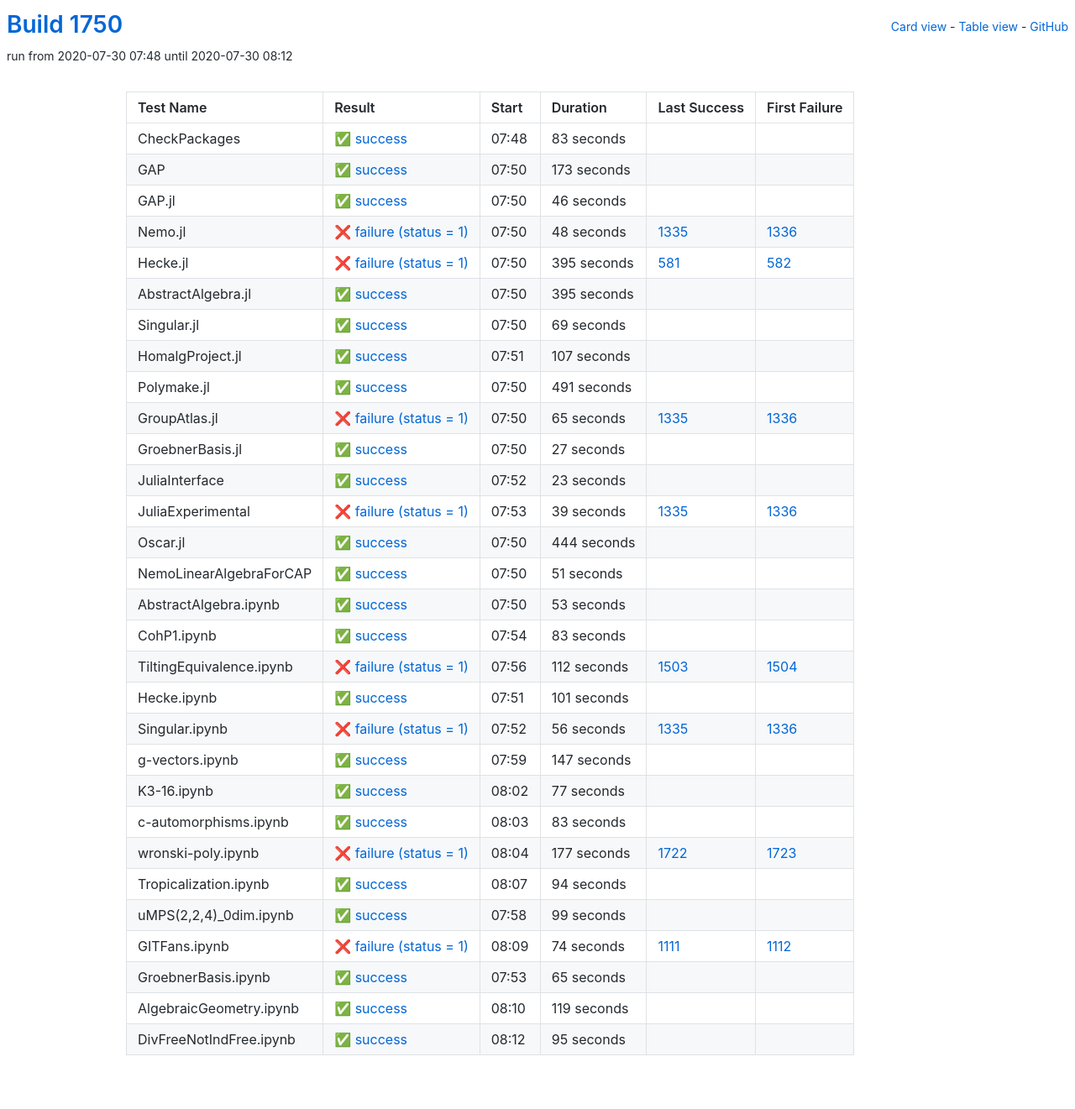
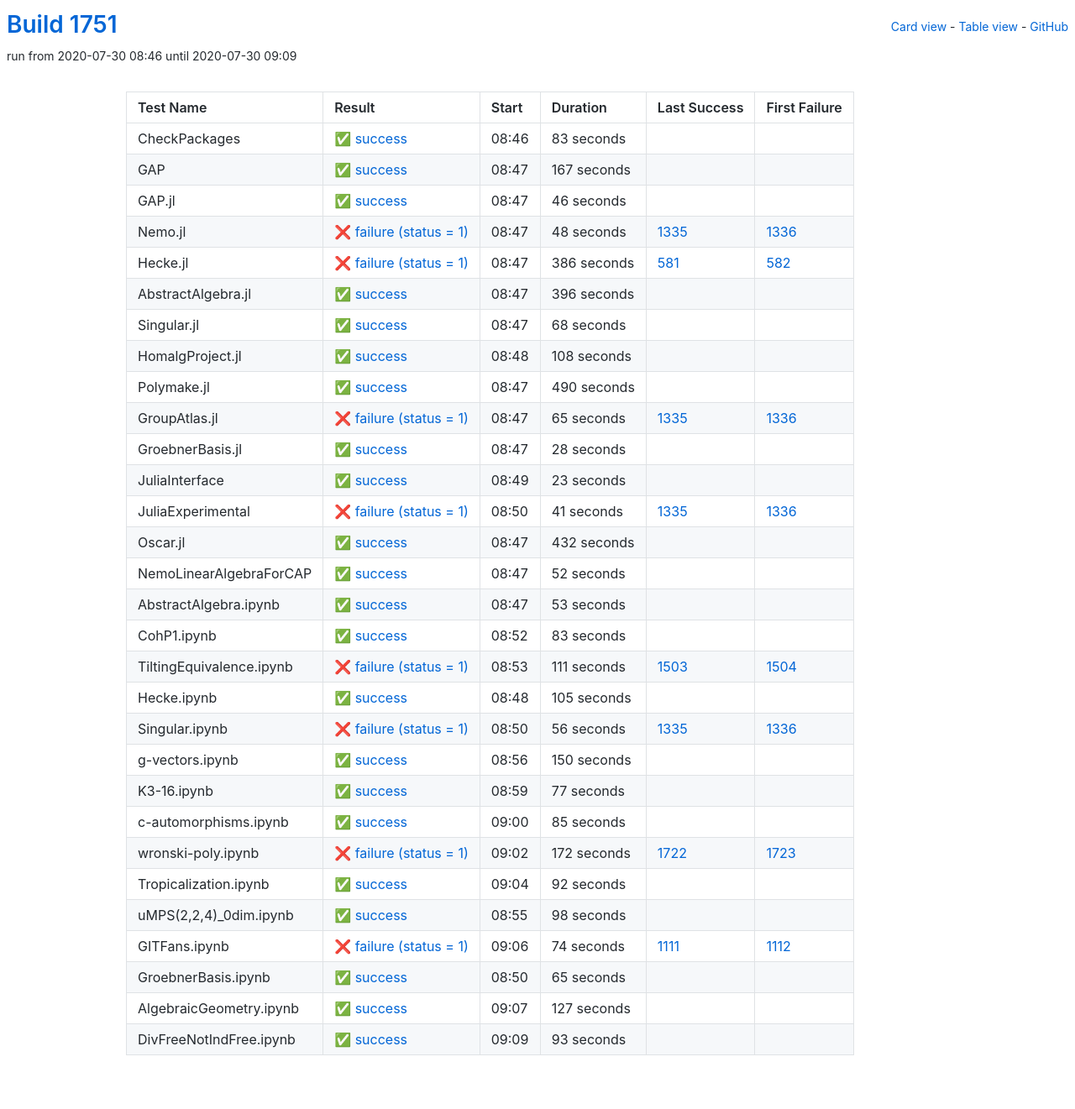
Before and after one commit to oscar-system/oscar-ci-status-1.4, a Jekyll site: the page built from table.html, in a window 1280 px wide. Shown: the whole page at 84% size. Built offline with Jekyll 4.4.1, drawn with Linux system fonts in a browser that asks for light colours.

Commit message:
Build #1751

```diff
--- a/_data/ci.yml
+++ b/_data/ci.yml
@@ -1,6 +1,6 @@
 ---
-build: 1750
-build_url: https://oscarci.mathematik.uni-kl.de/job/oscar-julia-1.4/1750/
+build: 1751
+build_url: https://oscarci.mathematik.uni-kl.de/job/oscar-julia-1.4/1751/
 job: oscar-julia-1.4
 organization: oscar-system
 repo: oscar-ci-status-1.4
@@ -8,8 +8,8 @@ repourl: https://github.com/oscar-system/oscar-ci-status-1.4
 tests:
 - name: CheckPackages
   id: checkpackages
-  log: https://oscarci.mathematik.uni-kl.de/job/oscar-julia-1.4/1750/artifact/logs/build-1750/CheckPackages.log
-  start: 2020-07-30 07:48
+  log: https://oscarci.mathematik.uni-kl.de/job/oscar-julia-1.4/1751/artifact/logs/build-1751/CheckPackages.log
+  start: 2020-07-30 08:46
   success: true
   exitcode: 0
   status: success
@@ -20,20 +20,20 @@ tests:
   first_failure_url:
 - name: GAP
   id: gap
-  log: https://oscarci.mathematik.uni-kl.de/job/oscar-julia-1.4/1750/artifact/logs/build-1750/GAP.log
-  start: 2020-07-30 07:50
+  log: https://oscarci.mathematik.uni-kl.de/job/oscar-julia-1.4/1751/artifact/logs/build-1751/GAP.log
+  start: 2020-07-30 08:47
   success: true
   exitcode: 0
   status: success
-  duration: 173
+  duration: 167
   last_success: false
   last_success_url:
   first_failure: false
   first_failure_url:
 - name: GAP.jl
   id: gap-jl
-  log: https://oscarci.mathematik.uni-kl.de/job/oscar-julia-1.4/1750/artifact/logs/build-1750/GAP.jl.log
-  start: 2020-07-30 07:50
+  log: https://oscarci.mathematik.uni-kl.de/job/oscar-julia-1.4/1751/artifact/logs/build-1751/GAP.jl.log
+  start: 2020-07-30 08:47
   success: true
   exitcode: 0
   status: success
@@ -44,8 +44,8 @@ tests:
   first_failure_url:
 - name: Nemo.jl
   id: nemo-jl
-  log: https://oscarci.mathematik.uni-kl.de/job/oscar-julia-1.4/1750/artifact/logs/build-1750/Nemo.jl.log
-  start: 2020-07-30 07:50
+  log: https://oscarci.mathematik.uni-kl.de/job/oscar-julia-1.4/1751/artifact/logs/build-1751/Nemo.jl.log
+  start: 2020-07-30 08:47
   success: false
   exitcode: 1
   status: failure
@@ -56,68 +56,68 @@ tests:
   first_failure_url: https://oscarci.mathematik.uni-kl.de/job/oscar-julia-1.4/1336/
 - name: Hecke.jl
   id: hecke-jl
-  log: https://oscarci.mathematik.uni-kl.de/job/oscar-julia-1.4/1750/artifact/logs/build-1750/Hecke.jl.log
-  start: 2020-07-30 07:50
+  log: https://oscarci.mathematik.uni-kl.de/job/oscar-julia-1.4/1751/artifact/logs/build-1751/Hecke.jl.log
+  start: 2020-07-30 08:47
   success: false
   exitcode: 1
   status: failure
-  duration: 395
+  duration: 386
   last_success: 581
   last_success_url: https://oscarci.mathematik.uni-kl.de/job/oscar-julia-1.4/581/
   first_failure: 582
   first_failure_url: https://oscarci.mathematik.uni-kl.de/job/oscar-julia-1.4/582/
 - name: AbstractAlgebra.jl
   id: abstractalgebra-jl
-  log: https://oscarci.mathematik.uni-kl.de/job/oscar-julia-1.4/1750/artifact/logs/build-1750/AbstractAlgebra.jl.log
-  start: 2020-07-30 07:50
+  log: https://oscarci.mathematik.uni-kl.de/job/oscar-julia-1.4/1751/artifact/logs/build-1751/AbstractAlgebra.jl.log
+  start: 2020-07-30 08:47
   success: true
   exitcode: 0
   status: success
-  duration: 395
+  duration: 396
   last_success: false
   last_success_url:
   first_failure: false
   first_failure_url:
 - name: Singular.jl
   id: singular-jl
-  log: https://oscarci.mathematik.uni-kl.de/job/oscar-julia-1.4/1750/artifact/logs/build-1750/Singular.jl.log
-  start: 2020-07-30 07:50
+  log: https://oscarci.mathematik.uni-kl.de/job/oscar-julia-1.4/1751/artifact/logs/build-1751/Singular.jl.log
+  start: 2020-07-30 08:47
   success: true
   exitcode: 0
   status: success
-  duration: 69
+  duration: 68
   last_success: false
   last_success_url:
   first_failure: false
   first_failure_url:
 - name: HomalgProject.jl
   id: homalgproject-jl
-  log: https://oscarci.mathematik.uni-kl.de/job/oscar-julia-1.4/1750/artifact/logs/build-1750/HomalgProject.jl.log
-  start: 2020-07-30 07:51
+  log: https://oscarci.mathematik.uni-kl.de/job/oscar-julia-1.4/1751/artifact/logs/build-1751/HomalgProject.jl.log
+  start: 2020-07-30 08:48
   success: true
   exitcode: 0
   status: success
-  duration: 107
+  duration: 108
   last_success: false
   last_success_url:
   first_failure: false
   first_failure_url:
 - name: Polymake.jl
   id: polymake-jl
-  log: https://oscarci.mathematik.uni-kl.de/job/oscar-julia-1.4/1750/artifact/logs/build-1750/Polymake.jl.log
-  start: 2020-07-30 07:50
+  log: https://oscarci.mathematik.uni-kl.de/job/oscar-julia-1.4/1751/artifact/logs/build-1751/Polymake.jl.log
+  start: 2020-07-30 08:47
   success: true
   exitcode: 0
   status: success
-  duration: 491
+  duration: 490
   last_success: false
   last_success_url:
   first_failure: false
   first_failure_url:
 - name: GroupAtlas.jl
   id: groupatlas-jl
-  log: https://oscarci.mathematik.uni-kl.de/job/oscar-julia-1.4/1750/artifact/logs/build-1750/GroupAtlas.jl.log
-  start: 2020-07-30 07:50
+  log: https://oscarci.mathematik.uni-kl.de/job/oscar-julia-1.4/1751/artifact/logs/build-1751/GroupAtlas.jl.log
+  start: 2020-07-30 08:47
   success: false
   exitcode: 1
   status: failure
@@ -128,20 +128,20 @@ tests:
   first_failure_url: https://oscarci.mathematik.uni-kl.de/job/oscar-julia-1.4/1336/
 - name: GroebnerBasis.jl
   id: groebnerbasis-jl
-  log: https://oscarci.mathematik.uni-kl.de/job/oscar-julia-1.4/1750/artifact/logs/build-1750/GroebnerBasis.jl.log
-  start: 2020-07-30 07:50
+  log: https://oscarci.mathematik.uni-kl.de/job/oscar-julia-1.4/1751/artifact/logs/build-1751/GroebnerBasis.jl.log
+  start: 2020-07-30 08:47
   success: true
   exitcode: 0
   status: success
-  duration: 27
+  duration: 28
   last_success: false
   last_success_url:
   first_failure: false
   first_failure_url:
 - name: JuliaInterface
   id: juliainterface
-  log: https://oscarci.mathematik.uni-kl.de/job/oscar-julia-1.4/1750/artifact/logs/build-1750/JuliaInterface.log
-  start: 2020-07-30 07:52
+  log: https://oscarci.mathematik.uni-kl.de/job/oscar-julia-1.4/1751/artifact/logs/build-1751/JuliaInterface.log
+  start: 2020-07-30 08:49
   success: true
   exitcode: 0
   status: success
@@ -152,44 +152,44 @@ tests:
   first_failure_url:
 - name: JuliaExperimental
   id: juliaexperimental
-  log: https://oscarci.mathematik.uni-kl.de/job/oscar-julia-1.4/1750/artifact/logs/build-1750/JuliaExperimental.log
-  start: 2020-07-30 07:53
+  log: https://oscarci.mathematik.uni-kl.de/job/oscar-julia-1.4/1751/artifact/logs/build-1751/JuliaExperimental.log
+  start: 2020-07-30 08:50
   success: false
   exitcode: 1
   status: failure
-  duration: 39
+  duration: 41
   last_success: 1335
   last_success_url: https://oscarci.mathematik.uni-kl.de/job/oscar-julia-1.4/1335/
   first_failure: 1336
   first_failure_url: https://oscarci.mathematik.uni-kl.de/job/oscar-julia-1.4/1336/
 - name: Oscar.jl
   id: oscar-jl
-  log: https://oscarci.mathematik.uni-kl.de/job/oscar-julia-1.4/1750/artifact/logs/build-1750/Oscar.jl.log
-  start: 2020-07-30 07:50
+  log: https://oscarci.mathematik.uni-kl.de/job/oscar-julia-1.4/1751/artifact/logs/build-1751/Oscar.jl.log
+  start: 2020-07-30 08:47
   success: true
   exitcode: 0
   status: success
-  duration: 444
+  duration: 432
   last_success: false
   last_success_url:
   first_failure: false
   first_failure_url:
 - name: NemoLinearAlgebraForCAP
   id: nemolinearalgebraforcap
-  log: https://oscarci.mathematik.uni-kl.de/job/oscar-julia-1.4/1750/artifact/logs/build-1750/NemoLinearAlgebraForCAP.log
-  start: 2020-07-30 07:50
+  log: https://oscarci.mathematik.uni-kl.de/job/oscar-julia-1.4/1751/artifact/logs/build-1751/NemoLinearAlgebraForCAP.log
+  start: 2020-07-30 08:47
   success: true
   exitcode: 0
   status: success
-  duration: 51
+  duration: 52
   last_success: false
   last_success_url:
   first_failure: false
   first_failure_url:
 - name: AbstractAlgebra.ipynb
   id: abstractalgebra-ipynb
-  log: https://oscarci.mathematik.uni-kl.de/job/oscar-julia-1.4/1750/artifact/logs/build-1750/AbstractAlgebra.ipynb.log
-  start: 2020-07-30 07:50
+  log: https://oscarci.mathematik.uni-kl.de/job/oscar-julia-1.4/1751/artifact/logs/build-1751/AbstractAlgebra.ipynb.log
+  start: 2020-07-30 08:47
   success: true
   exitcode: 0
   status: success
@@ -200,8 +200,8 @@ tests:
   first_failure_url:
 - name: CohP1.ipynb
   id: cohp1-ipynb
-  log: https://oscarci.mathematik.uni-kl.de/job/oscar-julia-1.4/1750/artifact/logs/build-1750/CohP1.ipynb.log
-  start: 2020-07-30 07:54
+  log: https://oscarci.mathematik.uni-kl.de/job/oscar-julia-1.4/1751/artifact/logs/build-1751/CohP1.ipynb.log
+  start: 2020-07-30 08:52
   success: true
   exitcode: 0
   status: success
@@ -212,32 +212,32 @@ tests:
   first_failure_url:
 - name: TiltingEquivalence.ipynb
   id: tiltingequivalence-ipynb
-  log: https://oscarci.mathematik.uni-kl.de/job/oscar-julia-1.4/1750/artifact/logs/build-1750/TiltingEquivalence.ipynb.log
-  start: 2020-07-30 07:56
+  log: https://oscarci.mathematik.uni-kl.de/job/oscar-julia-1.4/1751/artifact/logs/build-1751/TiltingEquivalence.ipynb.log
+  start: 2020-07-30 08:53
   success: false
   exitcode: 1
   status: failure
-  duration: 112
+  duration: 111
   last_success: 1503
   last_success_url: https://oscarci.mathematik.uni-kl.de/job/oscar-julia-1.4/1503/
   first_failure: 1504
   first_failure_url: https://oscarci.mathematik.uni-kl.de/job/oscar-julia-1.4/1504/
 - name: Hecke.ipynb
   id: hecke-ipynb
-  log: https://oscarci.mathematik.uni-kl.de/job/oscar-julia-1.4/1750/artifact/logs/build-1750/Hecke.ipynb.log
-  start: 2020-07-30 07:51
+  log: https://oscarci.mathematik.uni-kl.de/job/oscar-julia-1.4/1751/artifact/logs/build-1751/Hecke.ipynb.log
+  start: 2020-07-30 08:48
   success: true
   exitcode: 0
   status: success
-  duration: 101
+  duration: 105
   last_success: false
   last_success_url:
   first_failure: false
   first_failure_url:
 - name: Singular.ipynb
   id: singular-ipynb
-  log: https://oscarci.mathematik.uni-kl.de/job/oscar-julia-1.4/1750/artifact/logs/build-1750/Singular.ipynb.log
-  start: 2020-07-30 07:52
+  log: https://oscarci.mathematik.uni-kl.de/job/oscar-julia-1.4/1751/artifact/logs/build-1751/Singular.ipynb.log
+  start: 2020-07-30 08:50
   success: false
   exitcode: 1
   status: failure
@@ -248,20 +248,20 @@ tests:
   first_failure_url: https://oscarci.mathematik.uni-kl.de/job/oscar-julia-1.4/1336/
 - name: g-vectors.ipynb
   id: g-vectors-ipynb
-  log: https://oscarci.mathematik.uni-kl.de/job/oscar-julia-1.4/1750/artifact/logs/build-1750/g-vectors.ipynb.log
-  start: 2020-07-30 07:59
+  log: https://oscarci.mathematik.uni-kl.de/job/oscar-julia-1.4/1751/artifact/logs/build-1751/g-vectors.ipynb.log
+  start: 2020-07-30 08:56
   success: true
   exitcode: 0
   status: success
-  duration: 147
+  duration: 150
   last_success: false
   last_success_url:
   first_failure: false
   first_failure_url:
 - name: K3-16.ipynb
   id: k3-16-ipynb
-  log: https://oscarci.mathematik.uni-kl.de/job/oscar-julia-1.4/1750/artifact/logs/build-1750/K3-16.ipynb.log
-  start: 2020-07-30 08:02
+  log: https://oscarci.mathematik.uni-kl.de/job/oscar-julia-1.4/1751/artifact/logs/build-1751/K3-16.ipynb.log
+  start: 2020-07-30 08:59
   success: true
   exitcode: 0
   status: success
@@ -272,56 +272,56 @@ tests:
   first_failure_url:
 - name: c-automorphisms.ipynb
   id: c-automorphisms-ipynb
-  log: https://oscarci.mathematik.uni-kl.de/job/oscar-julia-1.4/1750/artifact/logs/build-1750/c-automorphisms.ipynb.log
-  start: 2020-07-30 08:03
+  log: https://oscarci.mathematik.uni-kl.de/job/oscar-julia-1.4/1751/artifact/logs/build-1751/c-automorphisms.ipynb.log
+  start: 2020-07-30 09:00
   success: true
   exitcode: 0
   status: success
-  duration: 83
+  duration: 85
   last_success: false
   last_success_url:
   first_failure: false
   first_failure_url:
 - name: wronski-poly.ipynb
   id: wronski-poly-ipynb
-  log: https://oscarci.mathematik.uni-kl.de/job/oscar-julia-1.4/1750/artifact/logs/build-1750/wronski-poly.ipynb.log
-  start: 2020-07-30 08:04
+  log: https://oscarci.mathematik.uni-kl.de/job/oscar-julia-1.4/1751/artifact/logs/build-1751/wronski-poly.ipynb.log
+  start: 2020-07-30 09:02
   success: false
   exitcode: 1
   status: failure
-  duration: 177
+  duration: 172
   last_success: 1722
   last_success_url: https://oscarci.mathematik.uni-kl.de/job/oscar-julia-1.4/1722/
   first_failure: 1723
   first_failure_url: https://oscarci.mathematik.uni-kl.de/job/oscar-julia-1.4/1723/
 - name: Tropicalization.ipynb
   id: tropicalization-ipynb
-  log: https://oscarci.mathematik.uni-kl.de/job/oscar-julia-1.4/1750/artifact/logs/build-1750/Tropicalization.ipynb.log
-  start: 2020-07-30 08:07
+  log: https://oscarci.mathematik.uni-kl.de/job/oscar-julia-1.4/1751/artifact/logs/build-1751/Tropicalization.ipynb.log
+  start: 2020-07-30 09:04
   success: true
   exitcode: 0
   status: success
-  duration: 94
+  duration: 92
   last_success: false
   last_success_url:
   first_failure: false
   first_failure_url:
 - name: uMPS(2,2,4)_0dim.ipynb
   id: umps-2-2-4-0dim-ipynb
-  log: https://oscarci.mathematik.uni-kl.de/job/oscar-julia-1.4/1750/artifact/logs/build-1750/uMPS-2-2-4-_0dim.ipynb.log
-  start: 2020-07-30 07:58
+  log: https://oscarci.mathematik.uni-kl.de/job/oscar-julia-1.4/1751/artifact/logs/build-1751/uMPS-2-2-4-_0dim.ipynb.log
+  start: 2020-07-30 08:55
   success: true
   exitcode: 0
   status: success
-  duration: 99
+  duration: 98
   last_success: false
   last_success_url:
   first_failure: false
   first_failure_url:
 - name: GITFans.ipynb
   id: gitfans-ipynb
-  log: https://oscarci.mathematik.uni-kl.de/job/oscar-julia-1.4/1750/artifact/logs/build-1750/GITFans.ipynb.log
-  start: 2020-07-30 08:09
+  log: https://oscarci.mathematik.uni-kl.de/job/oscar-julia-1.4/1751/artifact/logs/build-1751/GITFans.ipynb.log
+  start: 2020-07-30 09:06
   success: false
   exitcode: 1
   status: failure
@@ -332,8 +332,8 @@ tests:
   first_failure_url: https://oscarci.mathematik.uni-kl.de/job/oscar-julia-1.4/1112/
 - name: GroebnerBasis.ipynb
   id: groebnerbasis-ipynb
-  log: https://oscarci.mathematik.uni-kl.de/job/oscar-julia-1.4/1750/artifact/logs/build-1750/GroebnerBasis.ipynb.log
-  start: 2020-07-30 07:53
+  log: https://oscarci.mathematik.uni-kl.de/job/oscar-julia-1.4/1751/artifact/logs/build-1751/GroebnerBasis.ipynb.log
+  start: 2020-07-30 08:50
   success: true
   exitcode: 0
   status: success
@@ -344,24 +344,24 @@ tests:
   first_failure_url:
 - name: AlgebraicGeometry.ipynb
   id: algebraicgeometry-ipynb
-  log: https://oscarci.mathematik.uni-kl.de/job/oscar-julia-1.4/1750/artifact/logs/build-1750/AlgebraicGeometry.ipynb.log
-  start: 2020-07-30 08:10
+  log: https://oscarci.mathematik.uni-kl.de/job/oscar-julia-1.4/1751/artifact/logs/build-1751/AlgebraicGeometry.ipynb.log
+  start: 2020-07-30 09:07
   success: true
   exitcode: 0
   status: success
-  duration: 119
+  duration: 127
   last_success: false
   last_success_url:
   first_failure: false
   first_failure_url:
 - name: DivFreeNotIndFree.ipynb
   id: divfreenotindfree-ipynb
-  log: https://oscarci.mathematik.uni-kl.de/job/oscar-julia-1.4/1750/artifact/logs/build-1750/DivFreeNotIndFree.ipynb.log
-  start: 2020-07-30 08:12
+  log: https://oscarci.mathematik.uni-kl.de/job/oscar-julia-1.4/1751/artifact/logs/build-1751/DivFreeNotIndFree.ipynb.log
+  start: 2020-07-30 09:09
   success: true
   exitcode: 0
   status: success
-  duration: 95
+  duration: 93
   last_success: false
   last_success_url:
   first_failure: false
```
Also changed, not shown: README.md.
